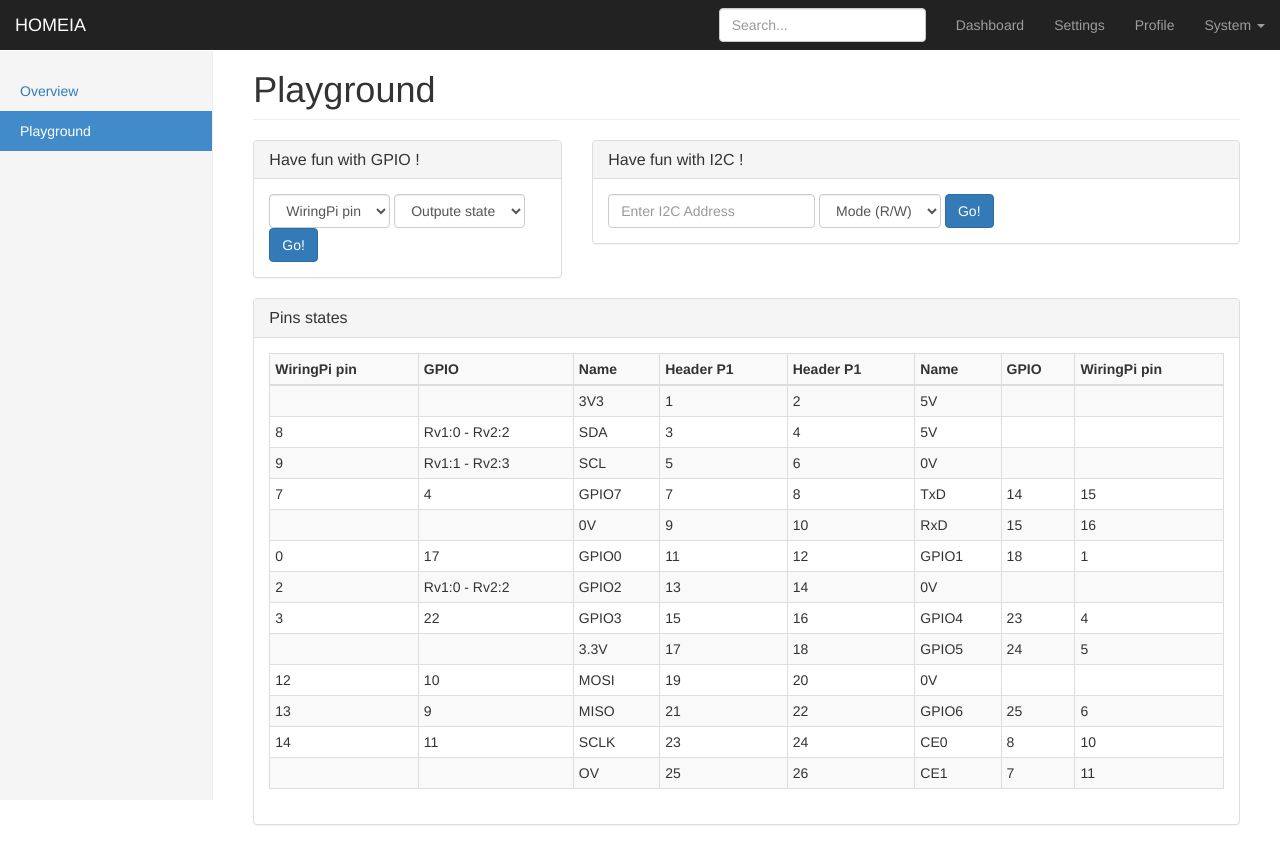
After one commit to WildGenie/RPi-homeia, a Flask app: page /playground in a window 1280 px wide. The commit adds this page. Run offline with Flask 2, Linux system fonts and the light colour scheme; data that the repository does not hold is empty; some libraries are stand-ins or nearby versions.

Commit message:
Wiring and I2C playground form fixing
Javascript alert issue fixed

```diff
--- a/homeia.py
+++ b/homeia.py
@@ -112,30 +112,6 @@
 def playground():
    return render_template('playground.html', **wiringData)
 
-@app.route('/playground/GPIO/<int:gpio_id>/ON')
-def GPIO_ON(gpio_id):
-    wiringpi.wiringPiSetupGpio()
-    if gpio_id in GPIO_list:
-      wiringpi.pinMode(gpio_id, 1)
-      wiringpi.digitalWrite(gpio_id, 1)
-      message = Markup('GPIO <strong>'+ str(gpio_id) +'</strong> switch ON')
-      flash(message, 'success')
-    else:
-      flash('Invalid GPIO number', 'danger')
-    return render_template('playground.html')
-
-@app.route('/playground/GPIO/<int:gpio_id>/OFF')
-def GPIO_OFF(gpio_id):
-    wiringpi.wiringPiSetupGpio()
-    if gpio_id in GPIO_list:
-      wiringpi.pinMode(gpio_id, 1)
-      wiringpi.digitalWrite(gpio_id, 0)
-      message = Markup('GPIO <strong>'+ str(gpio_id) +'</strong> switch OFF')
-      flash(message, 'success')
-    else:
-      flash('Invalid GPIO number', 'danger')
-    return render_template('playground.html')
-
 @app.route('/playground/wiring/<int:wp_id>/<int:wp_state>')
 def wiring(wp_id, wp_state):
     wiringpi.wiringPiSetup()
@@ -149,7 +125,7 @@
     return render_template('playground.html', **wiringData)
 
 @app.route('/playground/i2c/<int:i2cAddr>/<i2cMode>/<int:i2cData>')
-def i2c(i2cAddr, i2cMode, i2cData):
+def i2c(i2cAddr, i2cMode, i2cData=None):
 
     # i2c = wiringpi2.I2C()
     # dev = i2c.setup(0x20) ( not sure about what to pass into the setup function, but presumably a device address? )
@@ -160,39 +136,14 @@
 
     i2cReturnedData = {
         'i2cAddress' : i2cAddr,
-        'i2cData' : i2c.read(dev)
+        #'i2cData' : i2c.read(dev)
+        'i2cData' : 'returned data by I2C device'
     }
 
-    message = Markup('I2C '+ str(i2cAddr) +' returned : <strong>'+ str(i2cReturnedData.i2cData) +'</strong>')
+    message = Markup('I2C '+ str(i2cAddr) +' returned : <strong>'+ '(not implemented yet)' +'</strong>')
     flash(message, 'success')
 
     return render_template('playground.html', **i2cReturnedData)
-
-# @app.route('/playground/BOARD/<int:pin_id>/ON')
-# def BOARD_ON(pin_id):
-#     wiringpi.wiringPiSetup()
-#     #GPIO.setmode(GPIO.BCM)
-#     if pin_id in BOARD_list:
-#       GPIO.setup(pin_id, GPIO.OUT)
-#       GPIO.output(pin_id, True)
-#       message = Markup('PIN <strong>'+ str(pin_id) +'</strong> switch ON')
-#       flash(message, 'success')
-#     else:
-#       flash('Invalid Pin number', 'danger')
-#     return render_template('playground.html')
-
-# @app.route('/playground/BOARD/<int:pin_id>/OFF')
-# def BOARD_OFF(pin_id):
-#     wiringpi.wiringPiSetup()
-#     #GPIO.setmode(GPIO.BCM)
-#     if pin_id in BOARD_list:
-#       GPIO.setup(pin_id, GPIO.OUT)
-#       GPIO.output(pin_id, False)
-#       message = Markup('PIN <strong>'+ str(pin_id) +'</strong> switch OFF')
-#       flash(message, 'success')
-#     else:
-#       flash('Invalid Pin number', 'danger')
-#     return render_template('playground.html')
 
 @app.route('/settings')
 def settings():
--- /dev/null
+++ b/templates/playground.html
@@ -0,0 +1,16 @@
+{% extends "layout.html" %}
+{% set active_page = "playground" %}
+{% block body %}
+<h1 class="page-header">Playground</h1>
+<div class="row">
+	<div class="col-md-4">
+		{% include '/playground/_gpio.html' %}
+	</div>
+	<div class="col-md-8">
+		{% include '/playground/_i2c.html' %}
+	</div>
+</div>
+{% include '/playground/_pinsstates.html' %}
+
+
+{% endblock %}
--- a/templates/playground/_gpio.html
+++ b/templates/playground/_gpio.html
@@ -31,7 +31,7 @@
 			var wiringPiPin = document.getElementById("wiringPiPin").value;
 		  	var wiringPiState = document.getElementById("wiringPiState").value;
 			if ( wiringPiPin && wiringPiState ){
-		  		window.location='{{ url_for('playground') }}/wiring/'+ wiringPiPin +'/'+ wiringPiState +'/'+;
+		  		window.location='{{ url_for('playground') }}/wiring/'+ wiringPiPin +'/'+ wiringPiState;
 			}
 			else {
 				alert('wrong parameters');
--- a/templates/playground/_i2c.html
+++ b/templates/playground/_i2c.html
@@ -14,18 +14,18 @@
 				<option value="read">Write</option>
 			</select>
 		</div>
-		<input type="button" name="go" value="Go!" class="btn btn-primary" onClick="digitalWrite()">
+		<input type="button" name="go" value="Go!" class="btn btn-primary" onClick="I2CAction()">
 
 		<script type="text/javascript">
 
-		function digitalWrite()
+		function I2CAction()
 		{
 			//var e = document.getElementById("MySelectOption");
 			//var strUser = e.options[e.selectedIndex].value;
 			var I2CDeviceAddress = document.getElementById("I2CDeviceAddress").value;
 		  	var I2CMode = document.getElementById("I2CMode").value;
 			if ( I2CDeviceAddress && I2CDeviceAddress ){
-		  		window.location='{{ url_for('playground') }}/i2c/'+ I2CDeviceAddress +'/'+ I2CMode;
+		  		window.location='{{ url_for('playground') }}/i2c/'+ I2CDeviceAddress +'/'+ I2CMode + '/';
 			}
 			else {
 				alert('wrong parameters');
```
